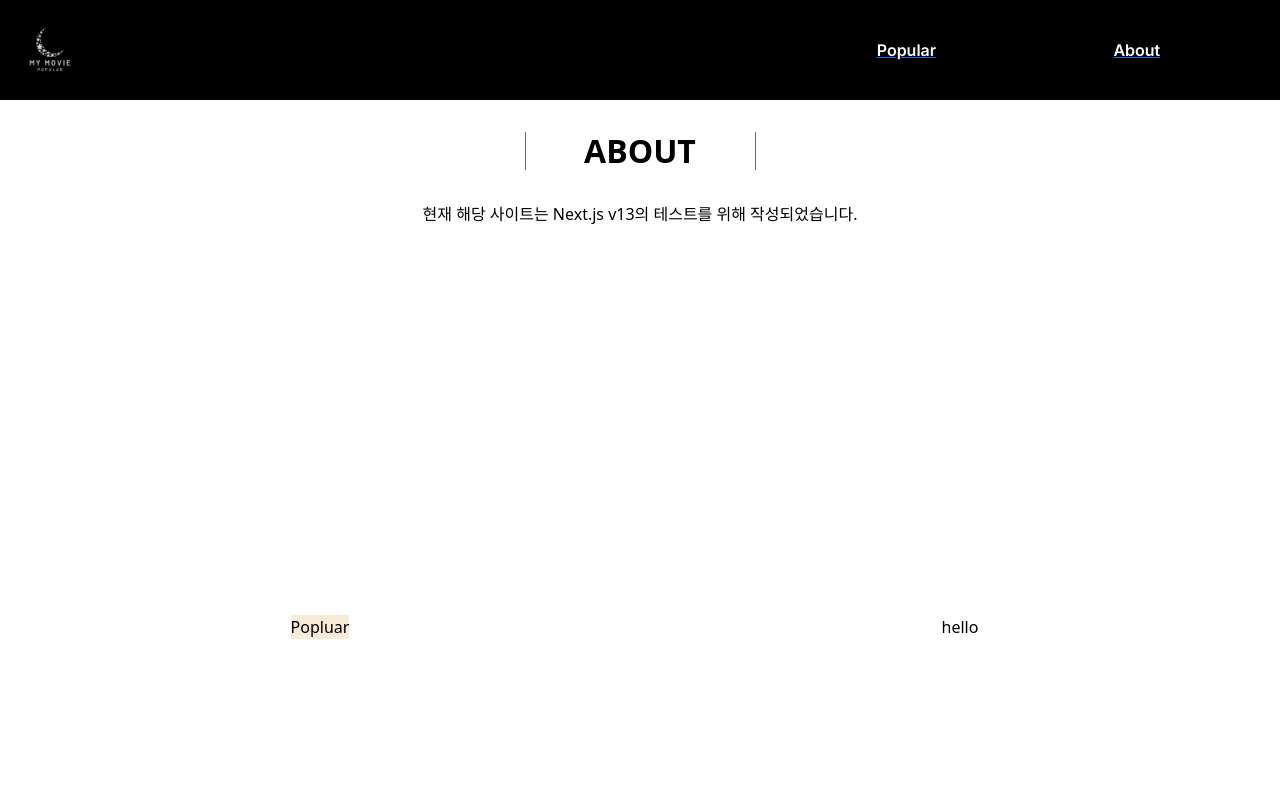
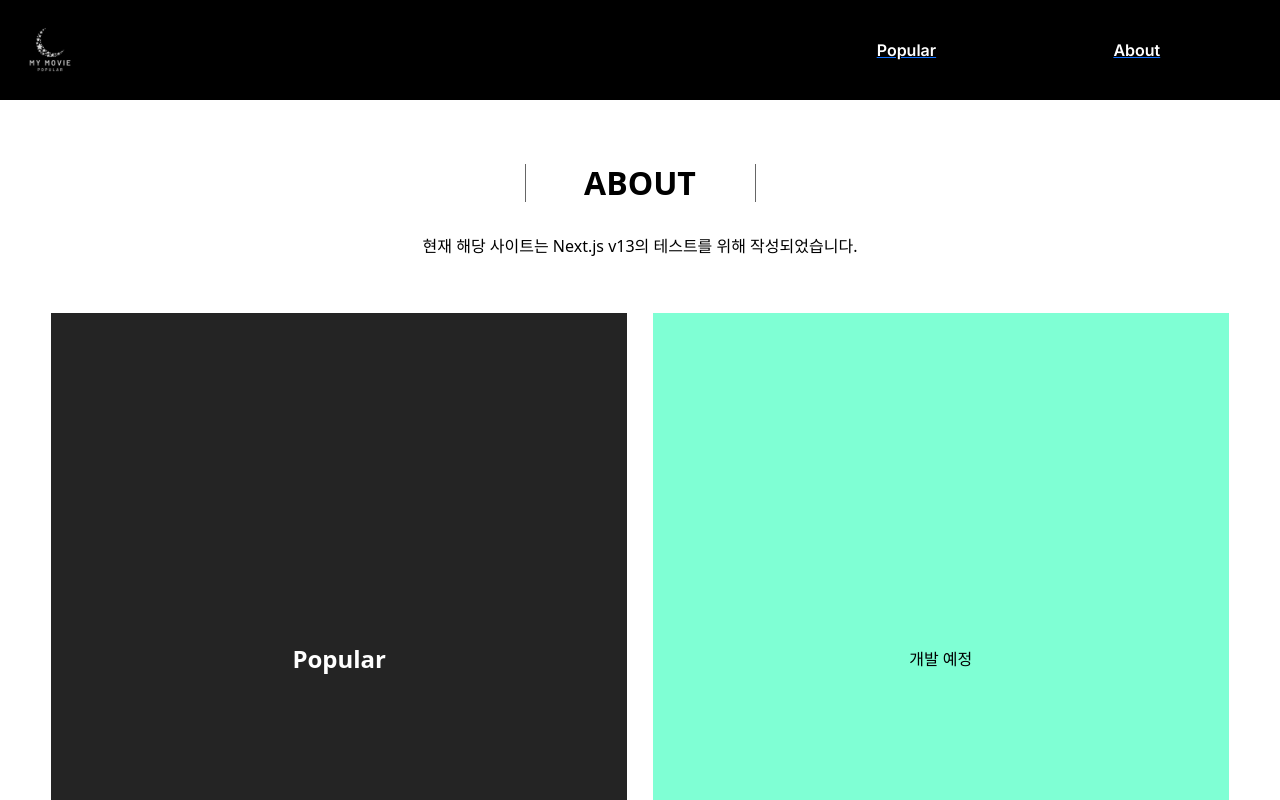
Before and after one commit to Lee-Sang-Beom/use_Next.js13, a Next.js app: page /about in a window 1280 px wide. Shown: the top 800 px of the page. Built offline with nearby package versions, Linux system fonts and the light colour scheme.

Commit message:
notify page(about) -> notify css popluar section

```diff
--- a/app/about/css/About.module.css
+++ b/app/about/css/About.module.css
@@ -3,7 +3,7 @@
   height: 100%;
 }
 .about_mainpage .about_section_title {
-  margin: 2rem 0;
+  margin: 4rem 0;
   text-align: center;
   position: relative;
   margin-bottom: 2rem;
@@ -84,17 +84,25 @@
   justify-content: center;
 }
 .about_section_wrap .about_section_left_box {
-  width: 50%;
+  width: 45%;
+  margin: 3% 1%;
   display: flex;
   justify-content: center;
   align-items: center;
+  transition: all 0.5s;
+  background-color: rgb(36, 36, 36);
+  color: white;
+  font-size: 1.5rem;
+  font-weight: 800;
 }
-.about_section_wrap .about_section_left_box .about_section_guide_popular {
-  background-color: antiquewhite;
+.about_section_wrap .about_section_left_box:hover {
+  background-color: #000;
 }
 .about_section_wrap .about_section_right_box {
-  width: 50%;
+  width: 45%;
+  margin: 3% 1%;
   display: flex;
   justify-content: center;
   align-items: center;
+  background-color: aquamarine;
 }/*# sourceMappingURL=About.module.css.map */
--- a/app/about/css/About.module.scss
+++ b/app/about/css/About.module.scss
@@ -16,7 +16,7 @@
     height: 100%;
 
     .about_section_title {
-        margin: 2rem 0;
+        margin: 4rem 0;
         text-align: center;
         position: relative;
         margin-bottom: 2rem;
@@ -67,21 +67,38 @@
 
 
     .about_section_left_box {
-        width: 50%;
+        width: 45%;
+        margin: 3% 1%;
         display: flex;
         justify-content: center;
         align-items: center;
 
-        .about_section_guide_popular {
-            background-color: antiquewhite;
+        transition: all 0.5s;
+
+        background-color: rgb(36, 36, 36);
+        color: white;
+        font-size: 1.5rem;
+        font-weight: 800;
+
+
+        &:hover{
+            background-color: #000;
         }
+
+        // .newTag{
+        //     margin-top: 0.4rem;
+        //     color: white;
+        // }
     }
 
     .about_section_right_box {
-        width: 50%;
+        width: 45%;
+        margin: 3% 1%;
         display: flex;
         justify-content: center;
         align-items: center;
+        background-color: aquamarine;
+
     }
 
 }
--- a/app/about/page.js
+++ b/app/about/page.js
@@ -1,16 +1,46 @@
+"use client";
+import { useState } from "react";
 import styles from "./css/About.module.css";
 
+
 const About = () => {
+
+  const [tagName, setTagName] = useState("");
+  const onMouseOverPopular = (e) => {
+    e.target.style.borderRadius = "5rem";
+    e.target.style.fontSize = "1rem";
+    e.target.textContent = "현재 인기 있는 영화의 목록을 출력합니다.";
+
+    // const currentTag = document.querySelector(".About_about_section_left_box__aj_Gj");
+    // let new_pTag = document.createElement('p');
+
+    // new_pTag.textContent = "hello";
+    // new_pTag.style.color = "white";
+    // new_pTag.setAttribute('className', 'pTag');
+
+    // console.log(new_pTag);
+    // currentTag.appendChild(new_pTag);
+  }
+
+  const onMouseLeavePopular = (e) => {
+    e.target.style.borderRadius = "0rem";
+    e.target.textContent = "Popular";
+    e.target.style.fontSize = "1.5rem";
+  }
+
   return (
     <div className={styles.about_mainpage}>
+      {/* title */}
       <h2 className={styles.about_section_title}>ABOUT</h2>
       <p>현재 해당 사이트는 Next.js v13의 테스트를 위해 작성되었습니다.</p>
+
+      {/* guide section */}
       <div className={styles.about_section_wrap}>
-        <div className={styles.about_section_left_box}>
-          <div className={styles.about_section_guide_popular}>Popluar</div>
+        <div className={styles.about_section_left_box} onMouseOver={onMouseOverPopular} onMouseLeave={onMouseLeavePopular}>
+          Popular
         </div>
         <div className={styles.about_section_right_box}>
-          hello
+          개발 예정
         </div>
       </div>
     </div>
--- a/app/css/Main.module.css
+++ b/app/css/Main.module.css
@@ -22,7 +22,7 @@
   height: 100%;
 }
 .movie_mainpage section .popular_movies_section_title {
-  margin: 2rem 0;
+  margin: 4rem 0;
   text-align: center;
   position: relative;
   margin-bottom: 2rem;
--- a/app/css/Main.module.scss
+++ b/app/css/Main.module.scss
@@ -36,7 +36,7 @@
         height: 100%;
 
         .popular_movies_section_title {
-            margin: 2rem 0;
+            margin: 4rem 0;
             text-align: center;
             position: relative;
             margin-bottom: 2rem;
```
Also changed, not shown: component/css/navbar/NavBar.module.scss (+4 -4 lines), 2 other files (tests, documents, lock files or other folders).
